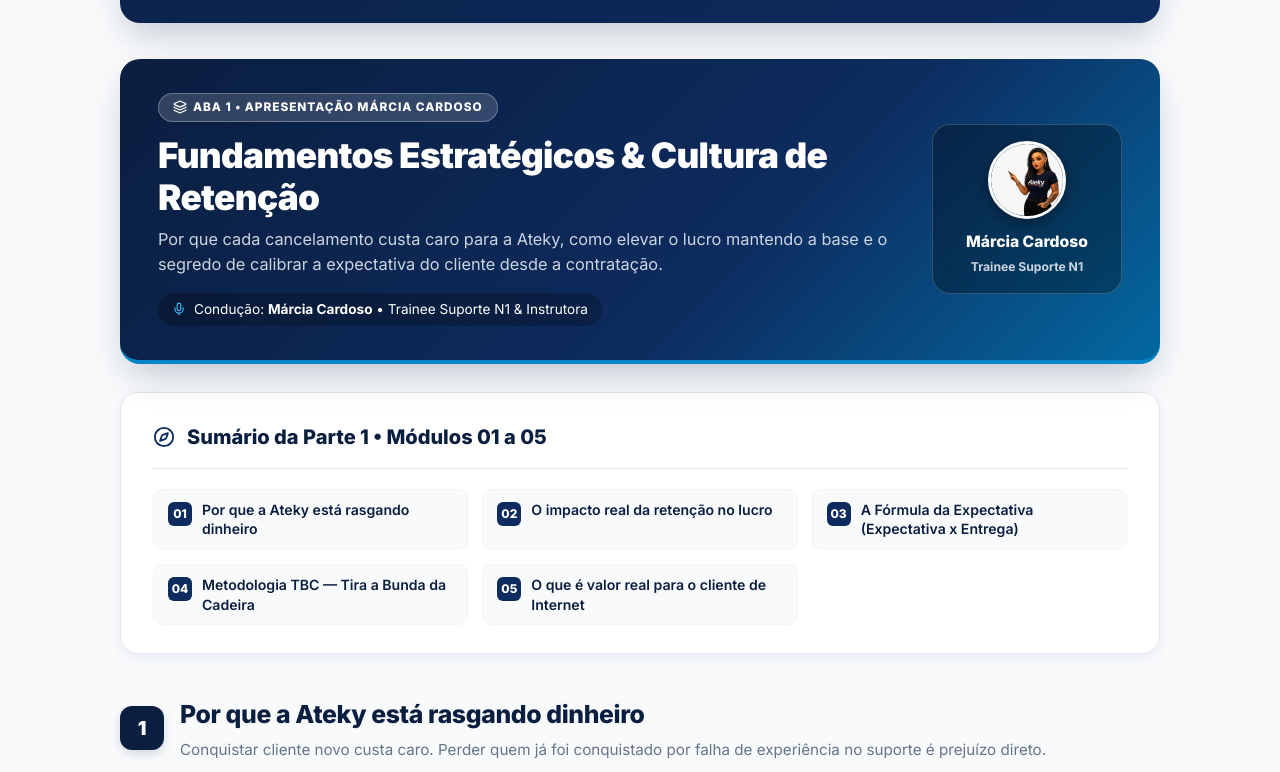
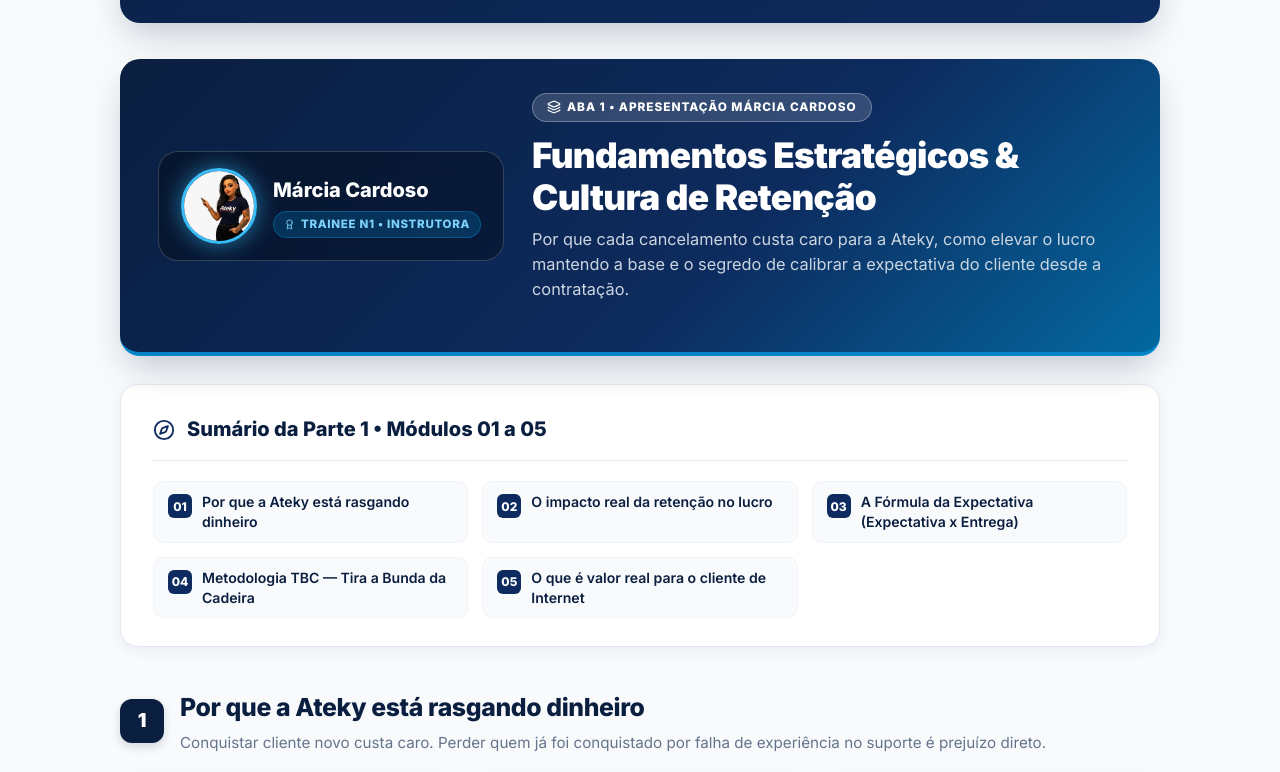
Before and after one commit to tenicamarcia-prog/ateky-atendimento-360, a plain HTML site: page index.html in a window 1280 px wide. Shown: the part 880-1652 px from the top of the page. Drawn offline with nearby package versions, Linux system fonts and the light colour scheme.

Commit message:
Ajustar avatar para o lado esquerdo no padrão Márcia

```diff
--- a/index.html
+++ b/index.html
@@ -896,7 +896,7 @@
       padding: 36px 40px;
       box-shadow: var(--shadow);
       display: grid;
-      grid-template-columns: 1fr 240px;
+      grid-template-columns: 240px 1fr;
       gap: 36px;
       align-items: center;
       margin-bottom: 32px;
@@ -1397,47 +1397,25 @@
 
     .page-presenter-card {
       display: flex;
-      flex-direction: column;
-      align-items: center;
-      text-align: center;
-      background: rgba(0, 0, 0, 0.3);
+      align-items: center;
+      gap: 16px;
+      background: rgba(0, 0, 0, 0.32);
       border: 1.5px solid rgba(255, 255, 255, 0.18);
-      border-radius: 18px;
-      padding: 16px 20px;
-      min-width: 190px;
-      backdrop-filter: blur(10px);
+      border-radius: 20px;
+      padding: 16px 22px;
+      backdrop-filter: blur(12px);
       flex-shrink: 0;
-    }
-
-    .banner-avatar-wrap {
-      width: 78px;
-      height: 78px;
-      margin-bottom: 10px;
-      position: relative;
-    }
-
-    .banner-avatar-wrap img {
-      width: 100%;
-      height: 100%;
-      border-radius: 50%;
-      object-fit: cover;
-      object-position: top center;
-      display: block;
-      border: 3px solid #ffffff;
-      box-shadow: 0 4px 16px rgba(0, 0, 0, 0.4);
-    }
-
-    .banner-avatar-name {
-      font-size: 0.98rem;
-      font-weight: 800;
-      color: #ffffff;
-      margin-bottom: 2px;
-    }
-
-    .banner-avatar-role {
-      font-size: 0.76rem;
-      font-weight: 700;
-      color: #cbd5e1;
+      transition: all 0.2s ease;
+    }
+
+    .page-presenter-card.marcia .trainee-avatar-img {
+      border-color: #38bdf8;
+      box-shadow: 0 0 22px rgba(56, 189, 248, 0.6);
+    }
+
+    .page-presenter-card.alexandre .trainee-avatar-img {
+      border-color: #fb923c;
+      box-shadow: 0 0 22px rgba(251, 146, 60, 0.6);
     }
 
     /* TRANSITION BANNER AT END OF TABS */
@@ -1722,8 +1700,21 @@
          ============================================================== -->
     <div id="page-parte1" class="page-tab-content active">
 
-      <!-- Banner de Abertura da Parte 1 com Foto da Márcia -->
+      <!-- Banner de Abertura da Parte 1 com Foto da Márcia à Esquerda -->
       <div class="page-hero-banner parte1-banner">
+        <div class="page-presenter-card marcia">
+          <div class="trainee-avatar-wrapper">
+            <img src="marcia.jpeg" alt="Márcia Cardoso" class="trainee-avatar-img">
+          </div>
+          <div class="trainee-info-box">
+            <h3>Márcia Cardoso</h3>
+            <span class="trainee-badge t1">
+              <i data-lucide="award" style="width: 11px; height: 11px;"></i>
+              Trainee N1 &bull; Instrutora
+            </span>
+          </div>
+        </div>
+
         <div class="page-hero-text">
           <span class="banner-badge">
             <i data-lucide="layers" style="width: 14px; height: 14px;"></i>
@@ -1733,18 +1724,6 @@
           <p class="lead">
             Por que cada cancelamento custa caro para a Ateky, como elevar o lucro mantendo a base e o segredo de calibrar a expectativa do cliente desde a contratação.
           </p>
-          <div class="page-presenter-pill" style="display: inline-flex; align-items: center; gap: 8px; background: rgba(0,0,0,0.25); padding: 5px 14px; border-radius: 99px; font-size: 0.85rem;">
-            <i data-lucide="mic" style="width: 14px; height: 14px; color: #38bdf8;"></i>
-            <span>Condução: <strong>Márcia Cardoso</strong> &bull; Trainee Suporte N1 &amp; Instrutora</span>
-          </div>
-        </div>
-
-        <div class="page-presenter-card">
-          <div class="banner-avatar-wrap">
-            <img src="marcia.jpeg" alt="Márcia Cardoso">
-          </div>
-          <div class="banner-avatar-name">Márcia Cardoso</div>
-          <div class="banner-avatar-role">Trainee Suporte N1</div>
         </div>
       </div>
 
@@ -2048,8 +2027,21 @@
          ============================================================== -->
     <div id="page-parte2" class="page-tab-content">
 
-      <!-- Banner de Abertura da Parte 2 com Foto do Alexandre -->
+      <!-- Banner de Abertura da Parte 2 com Foto do Alexandre à Esquerda -->
       <div class="page-hero-banner parte2-banner">
+        <div class="page-presenter-card alexandre">
+          <div class="trainee-avatar-wrapper">
+            <img src="alexandre.jpg" alt="Alexandre da Silveira" class="trainee-avatar-img">
+          </div>
+          <div class="trainee-info-box">
+            <h3>Alexandre da Silveira</h3>
+            <span class="trainee-badge t2">
+              <i data-lucide="shield" style="width: 11px; height: 11px;"></i>
+              Trainee Suporte N2 &amp; N3
+            </span>
+          </div>
+        </div>
+
         <div class="page-hero-text">
           <span class="banner-badge" style="background: rgba(234, 88, 12, 0.25); border-color: rgba(253, 186, 116, 0.45); color: #fed7aa;">
             <i data-lucide="headphones" style="width: 14px; height: 14px;"></i>
@@ -2059,18 +2051,6 @@
           <p class="lead">
             Scripts prontos para as 5 maiores reclamações do suporte, a virada de chave para criar Brand Lovers e os pilares operacionais Ateky (FALE, Regra dos 60 dias e Anamnese).
           </p>
-          <div class="page-presenter-pill" style="display: inline-flex; align-items: center; gap: 8px; background: rgba(0,0,0,0.25); padding: 5px 14px; border-radius: 99px; font-size: 0.85rem;">
-            <i data-lucide="mic" style="width: 14px; height: 14px; color: #fb923c;"></i>
-            <span>Condução: <strong>Alexandre da Silveira</strong> &bull; Trainee Suporte N2 &amp; N3</span>
-          </div>
-        </div>
-
-        <div class="page-presenter-card">
-          <div class="banner-avatar-wrap">
-            <img src="alexandre.jpg" alt="Alexandre da Silveira">
-          </div>
-          <div class="banner-avatar-name">Alexandre da Silveira</div>
-          <div class="banner-avatar-role">Trainee N2 &amp; N3</div>
         </div>
       </div>
 
@@ -2522,6 +2502,10 @@
     <!-- MÓDULO 11: MENSAGEM DA INSTRUTORA & AVALIAÇÃO COM QR CODE -->
     <section class="module-section" id="avaliacao">
       <div class="trainer-card">
+        <div class="trainer-photo-wrap">
+          <img src="marcia.jpeg" alt="Márcia Cardoso - Instrutora Ateky">
+        </div>
+
         <div class="trainer-info">
           <span class="brand-tag" style="background: rgba(10, 30, 63, 0.08); color: var(--navy); border-color: var(--border);">Mensagem da Instrutora</span>
           <h3>Márcia Cardoso</h3>
@@ -2535,10 +2519,6 @@
             <i data-lucide="check" style="width: 16px; height: 16px; display: inline-block; vertical-align: -2px; color: var(--sucesso-accent);"></i>
             Sua dedicação diária é a maior força da nossa empresa. Agora peço que avalie com sinceridade este conteúdo no QR Code abaixo!
           </div>
-        </div>
-
-        <div class="trainer-photo-wrap">
-          <img src="marcia.jpeg" alt="Márcia Cardoso - Instrutora Ateky">
         </div>
       </div>
 
```
